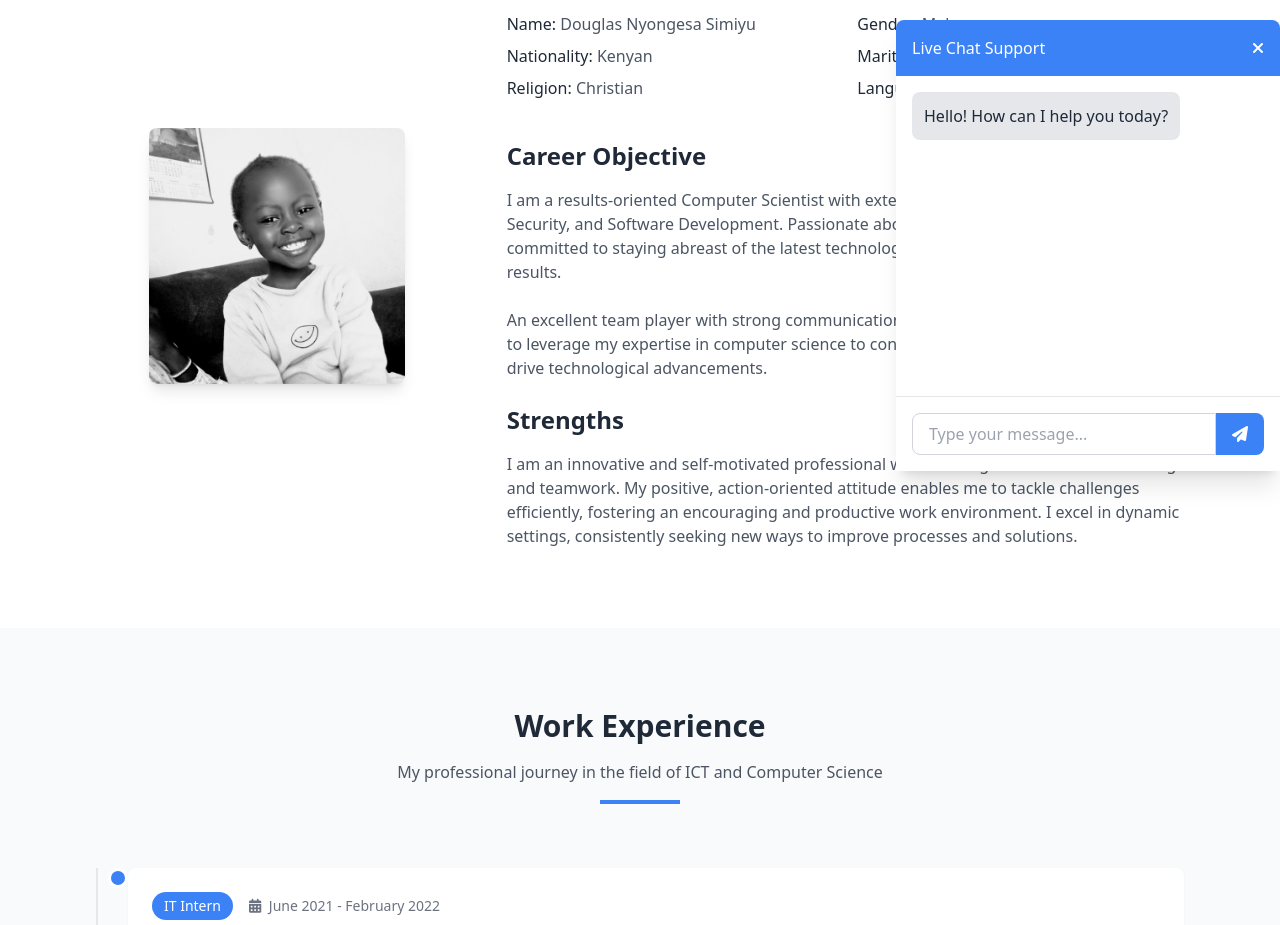
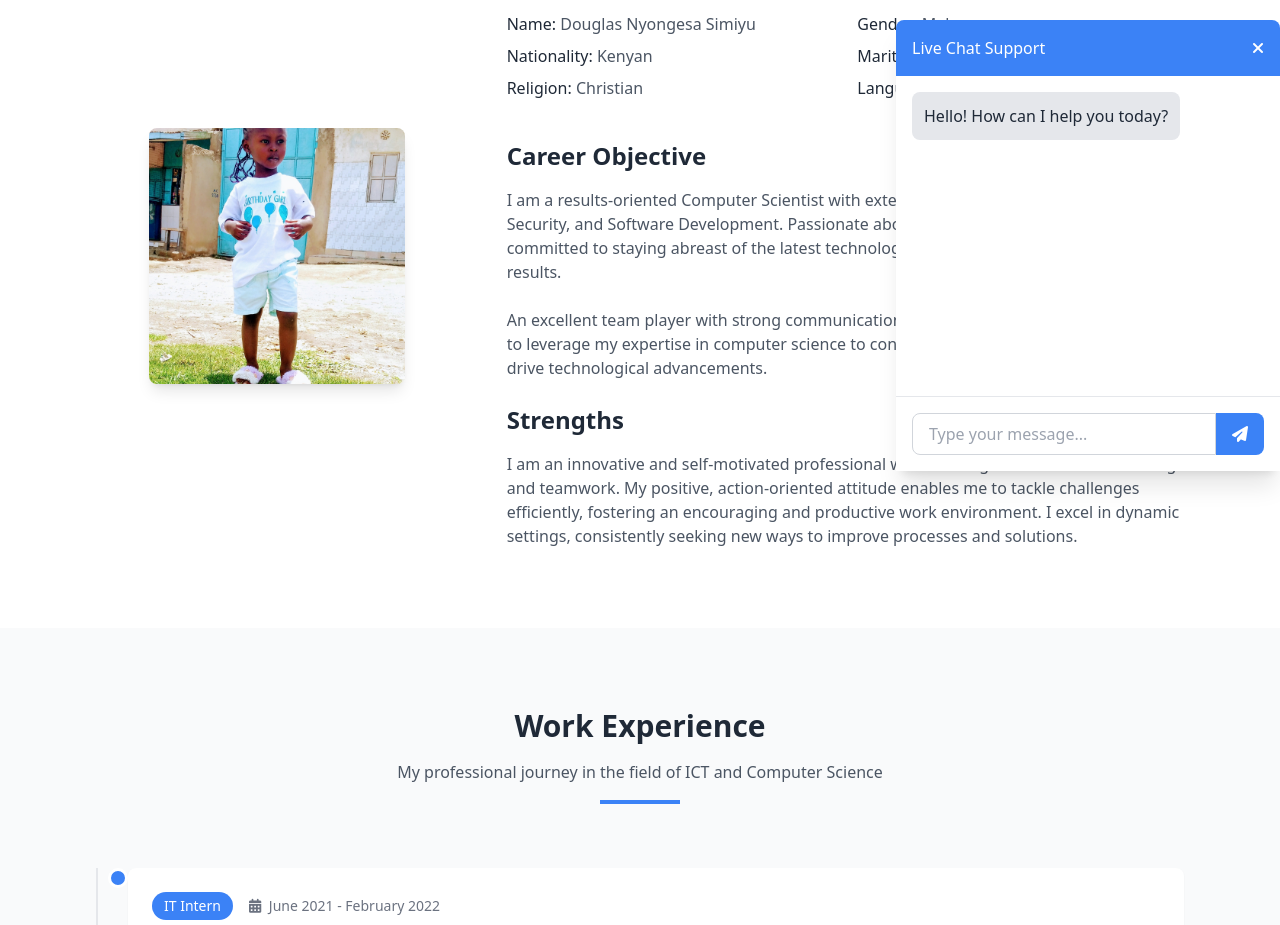
Before and after one commit to Shadickk/portfolio, a plain HTML site: page index.html in a window 1280 px wide. Shown: the part 780-1705 px from the top of the page. Drawn offline with nearby package versions, Linux system fonts and the light colour scheme.

Commit message:
Update index.html

```diff
--- a/index.html
+++ b/index.html
@@ -166,7 +166,7 @@
             <div class="flex flex-col md:flex-row items-center">
                 <div class="md:w-1/3 mb-10 md:mb-0 flex justify-center">
                     <div class="relative w-64 h-64 rounded-lg overflow-hidden shadow-lg">
-                        <img src="./2.jpg" alt="Douglas Nyongesa" class="w-full h-full object-cover">
+                        <img src="./1.jpg" alt="Douglas Nyongesa" class="w-full h-full object-cover">
                     </div>
                 </div>
                 <div class="md:w-2/3 md:pl-12">
```
